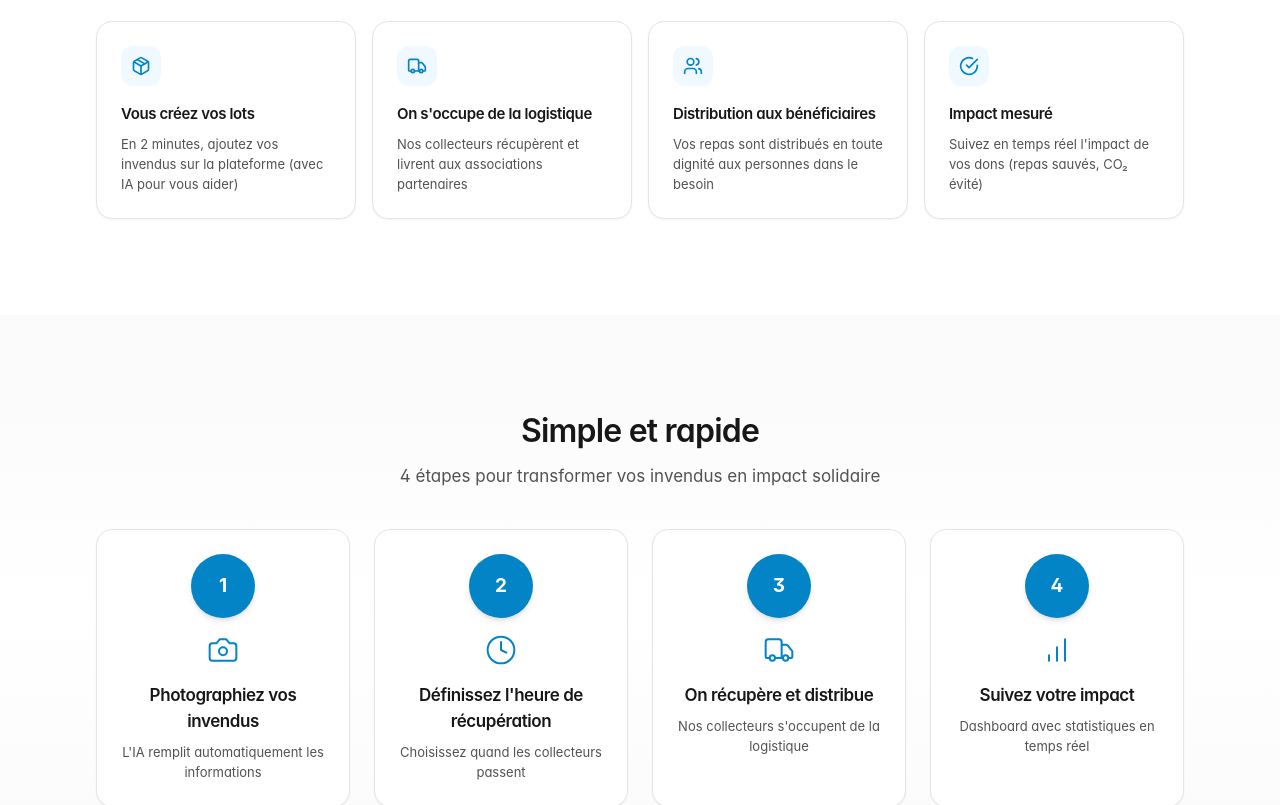
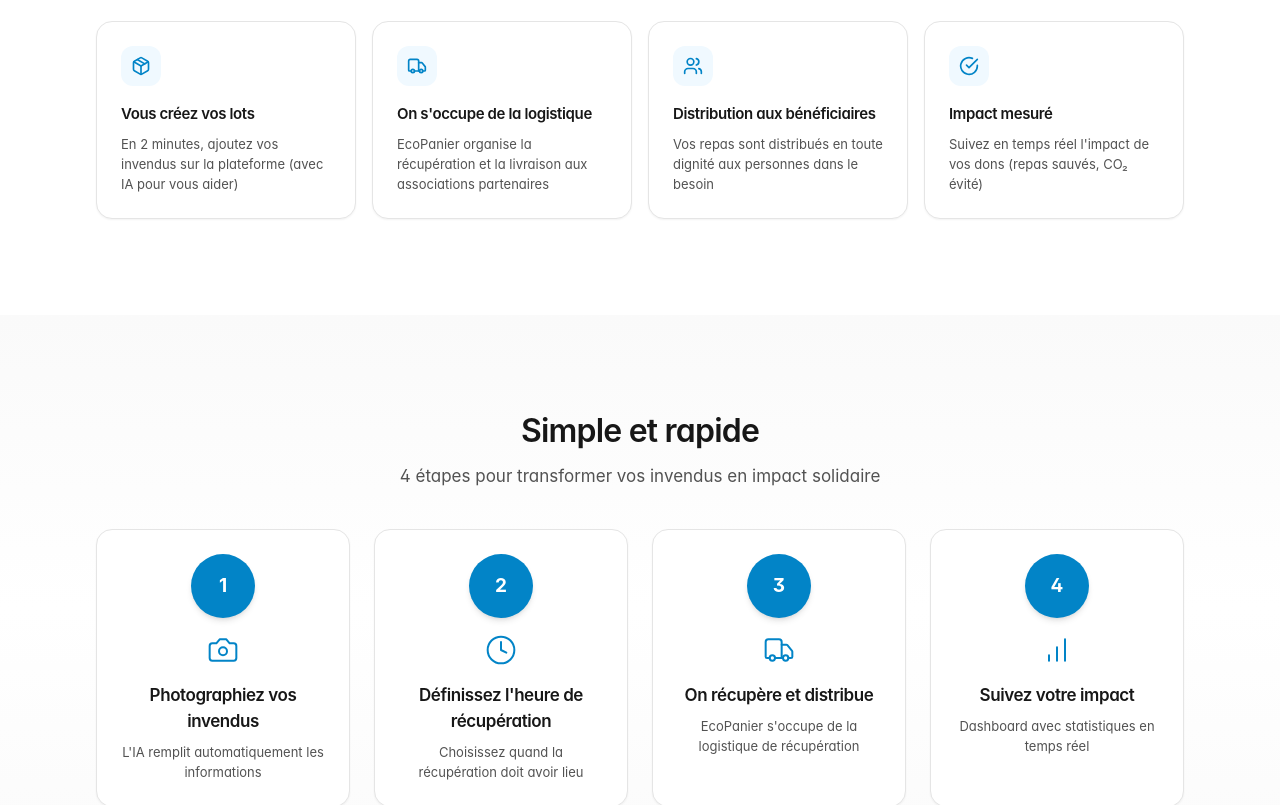
Before and after one commit to moonback/EcoPanier-v1, a React (Vite) app: page /restaurateurs in a window 1280 px wide. Shown: the part 1760-2565 px from the top of the page. Built offline with nearby package versions, Linux system fonts and the light colour scheme; no server answers; the database is empty.

Commit message:
refactor(landing): update landing sections to remove references to collectors and streamline actor roles for improved clarity

```diff
--- a/src/components/landing/LandingPage.tsx
+++ b/src/components/landing/LandingPage.tsx
@@ -30,7 +30,7 @@ export const LandingPage = () => {
     <div className="min-h-screen bg-neutral-100">
       <SEOHead
         title="ÉcoPanier - Combattez le gaspillage alimentaire, nourrissez l'espoir | Plateforme solidaire"
-        description="Plateforme qui connecte commerçants, clients, bénéficiaires, associations et collecteurs pour sauver des invendus et renforcer la solidarité locale. Économisez jusqu'à -70% et agissez concrètement."
+        description="Plateforme qui connecte commerçants, clients, bénéficiaires et associations pour sauver des invendus et renforcer la solidarité locale. Économisez jusqu'à -70% et agissez concrètement."
         keywords="anti-gaspillage alimentaire, solidarité alimentaire, commerce local, invendus, paniers suspendus, aide alimentaire, commerçants engagés, économie circulaire, impact social, plateforme solidaire France"
         url="https://ecopanier.fr"
       />
--- a/src/components/landing/sections/FinalCTASection.tsx
+++ b/src/components/landing/sections/FinalCTASection.tsx
@@ -23,7 +23,7 @@ export const FinalCTASection = () => {
             Prêt·e à rejoindre l’écosystème ÉcoPanier ?
           </h2>
           <p className="text-base text-neutral-100 sm:text-lg">
-            Commerce, association, collecteur ou citoyen : sauvegardons ensemble les invendus et soutenons les personnes fragilisées de nos quartiers.
+            Commerce, association ou citoyen : sauvegardons ensemble les invendus et soutenons les personnes fragilisées de nos quartiers.
           </p>
         </div>
 
--- a/src/components/landing/sections/HeroSection.tsx
+++ b/src/components/landing/sections/HeroSection.tsx
@@ -53,7 +53,7 @@ export const HeroSection = () => {
               Sauvez des repas, soutenez votre quartier et renforcez la solidarité locale.
             </h1>
             <p className="max-w-xl text-lg leading-relaxed text-neutral-600">
-              ÉcoPanier connecte commerçants, clients, associations, collecteurs et bénéficiaires autour d’une plateforme unique pour valoriser les invendus et offrir des paniers solidaires.
+              ÉcoPanier connecte commerçants, clients, associations et bénéficiaires autour d'une plateforme unique pour valoriser les invendus et offrir des paniers solidaires.
             </p>
           </div>
 
--- a/src/components/landing/sections/HowItWorksRolesSection.tsx
+++ b/src/components/landing/sections/HowItWorksRolesSection.tsx
@@ -17,9 +17,9 @@ export const HowItWorksRolesSection = () => {
     <PageSection>
       <div className="flex flex-col gap-12">
         <SectionHeader
-          eyebrow="Les 5 acteurs d’ÉcoPanier"
-          title="Une plateforme, cinq rôles complémentaires"
-          description="Chaque rôle dispose d’une interface dédiée mais tous partagent la même mission : éviter le gaspillage alimentaire et soutenir les personnes qui en ont besoin."
+          eyebrow="Les 4 acteurs d'ÉcoPanier"
+          title="Une plateforme, quatre rôles complémentaires"
+          description="Chaque rôle dispose d'une interface dédiée mais tous partagent la même mission : éviter le gaspillage alimentaire et soutenir les personnes qui en ont besoin."
         />
 
         <motion.div
@@ -27,7 +27,7 @@ export const HowItWorksRolesSection = () => {
           whileInView={{ opacity: 1, y: 0 }}
           viewport={{ once: true, amount: 0.2 }}
           transition={{ duration: 0.6, ease: 'easeOut' }}
-          className="grid gap-4 sm:grid-cols-2 lg:grid-cols-3 xl:grid-cols-5"
+          className="grid gap-4 sm:grid-cols-2 lg:grid-cols-4"
         >
           {actorRoles.map((actor) => {
             const Icon = actor.icon;
--- a/src/components/landing/sections/SolidarityModelSection.tsx
+++ b/src/components/landing/sections/SolidarityModelSection.tsx
@@ -34,7 +34,7 @@ export const SolidarityModelSection = () => {
         <SectionHeader
           eyebrow="Solidarité intégrée"
           title="Un programme d’aide alimentaire digne et simple à opérer"
-          description="Le dispositif des paniers solidaires est directement intégré dans la plateforme. Commerçants, collecteurs, associations et bénéficiaires partagent les mêmes outils, sans stigmatisation."
+          description="Le dispositif des paniers solidaires est directement intégré dans la plateforme. Commerçants, associations et bénéficiaires partagent les mêmes outils, sans stigmatisation."
         />
 
         <div className="grid gap-10 lg:grid-cols-[minmax(0,1fr)_minmax(0,1fr)] lg:items-start">
--- a/src/components/restaurant/landing/sections/RestaurantHowItWorksSection.tsx
+++ b/src/components/restaurant/landing/sections/RestaurantHowItWorksSection.tsx
@@ -6,8 +6,8 @@ import { SectionHeader } from '../../../shared/layout/SectionHeader';
 
 const steps = [
   { icon: Camera, title: 'Photographiez vos invendus', description: "L'IA remplit automatiquement les informations" },
-  { icon: Clock, title: "Définissez l'heure de récupération", description: 'Choisissez quand les collecteurs passent' },
-  { icon: Truck, title: 'On récupère et distribue', description: 'Nos collecteurs s\'occupent de la logistique' },
+  { icon: Clock, title: "Définissez l'heure de récupération", description: 'Choisissez quand la récupération doit avoir lieu' },
+  { icon: Truck, title: 'On récupère et distribue', description: "EcoPanier s'occupe de la logistique de récupération" },
   { icon: BarChart, title: 'Suivez votre impact', description: 'Dashboard avec statistiques en temps réel' },
 ];
 
--- a/src/components/restaurant/landing/sections/RestaurantSolutionSection.tsx
+++ b/src/components/restaurant/landing/sections/RestaurantSolutionSection.tsx
@@ -13,7 +13,7 @@ const solutions = [
   {
     icon: Truck,
     title: "On s'occupe de la logistique",
-    description: 'Nos collecteurs récupèrent et livrent aux associations partenaires',
+    description: 'EcoPanier organise la récupération et la livraison aux associations partenaires',
   },
   {
     icon: Users,
--- a/src/components/shared/Footer.tsx
+++ b/src/components/shared/Footer.tsx
@@ -28,7 +28,6 @@ export const Footer = () => {
       title: 'Pour les professionnels',
       links: [
         { name: 'Devenir commerçant', path: '/dashboard' },
-        { name: 'Espace collecteur', path: '/dashboard' },
         { name: 'Partenariats', path: '/help' },
         { name: 'Tarifs', path: '/help' },
       ],
--- a/src/data/landingData.ts
+++ b/src/data/landingData.ts
@@ -9,7 +9,6 @@ import {
   DollarSign,
   Store,
   Building2,
-  Truck,
   Sparkles,
   QrCode,
   TrendingUp,
@@ -279,7 +278,7 @@ export const faqItems: FAQItem[] = [
 // NOUVELLE STRUCTURE DE LANDING PAGE
 // ========================================
 
-// Les 5 acteurs de l'écosystème EcoPanier
+// Les 4 acteurs de l'écosystème EcoPanier
 export const actorRoles: ActorRole[] = [
   {
     icon: Store,
@@ -312,14 +311,6 @@ export const actorRoles: ActorRole[] = [
     description: 'Gère ses bénéficiaires et suit leur activité en temps réel via un tableau de bord complet.',
     color: 'purple',
     emoji: '🏛️'
-  },
-  {
-    icon: Truck,
-    title: 'Collecteur',
-    role: 'Livreur solidaire',
-    description: 'Livre les paniers solidaires entre commerces et associations. Rémunération immédiate pour chaque mission.',
-    color: 'success',
-    emoji: '🚚'
   }
 ];
 
@@ -380,7 +371,7 @@ export const keyFeatures: KeyFeature[] = [
   {
     icon: Users,
     title: 'Multi-rôles & centralisé',
-    description: 'Une seule plateforme pour gérer 5 types d\'acteurs différents avec des interfaces dédiées.',
+    description: 'Une seule plateforme pour gérer 4 types d\'acteurs différents avec des interfaces dédiées.',
     color: 'accent'
   }
 ];
```
Also changed, not shown: src/components/auth/AuthForm.tsx (+1 -21 lines).
